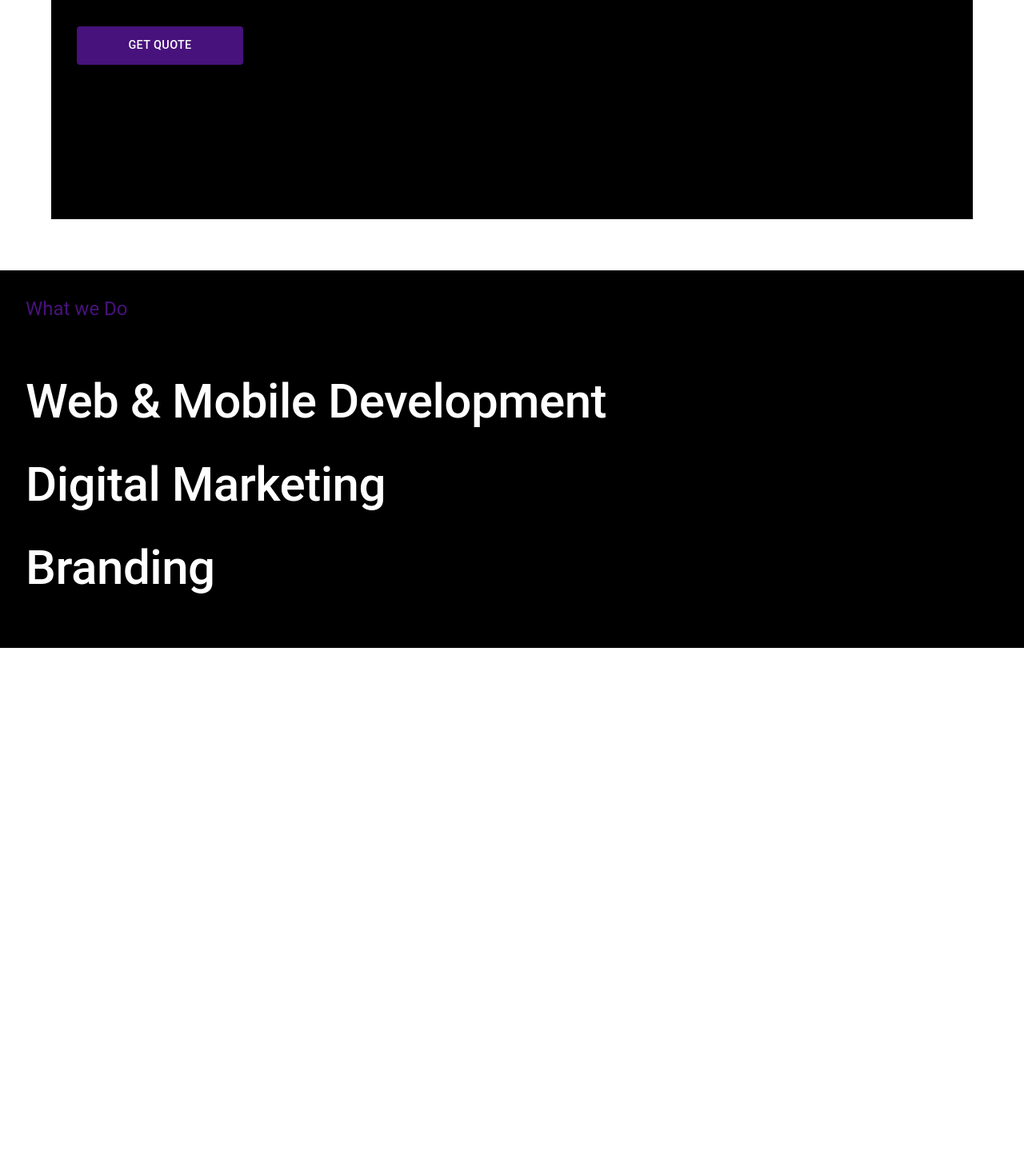
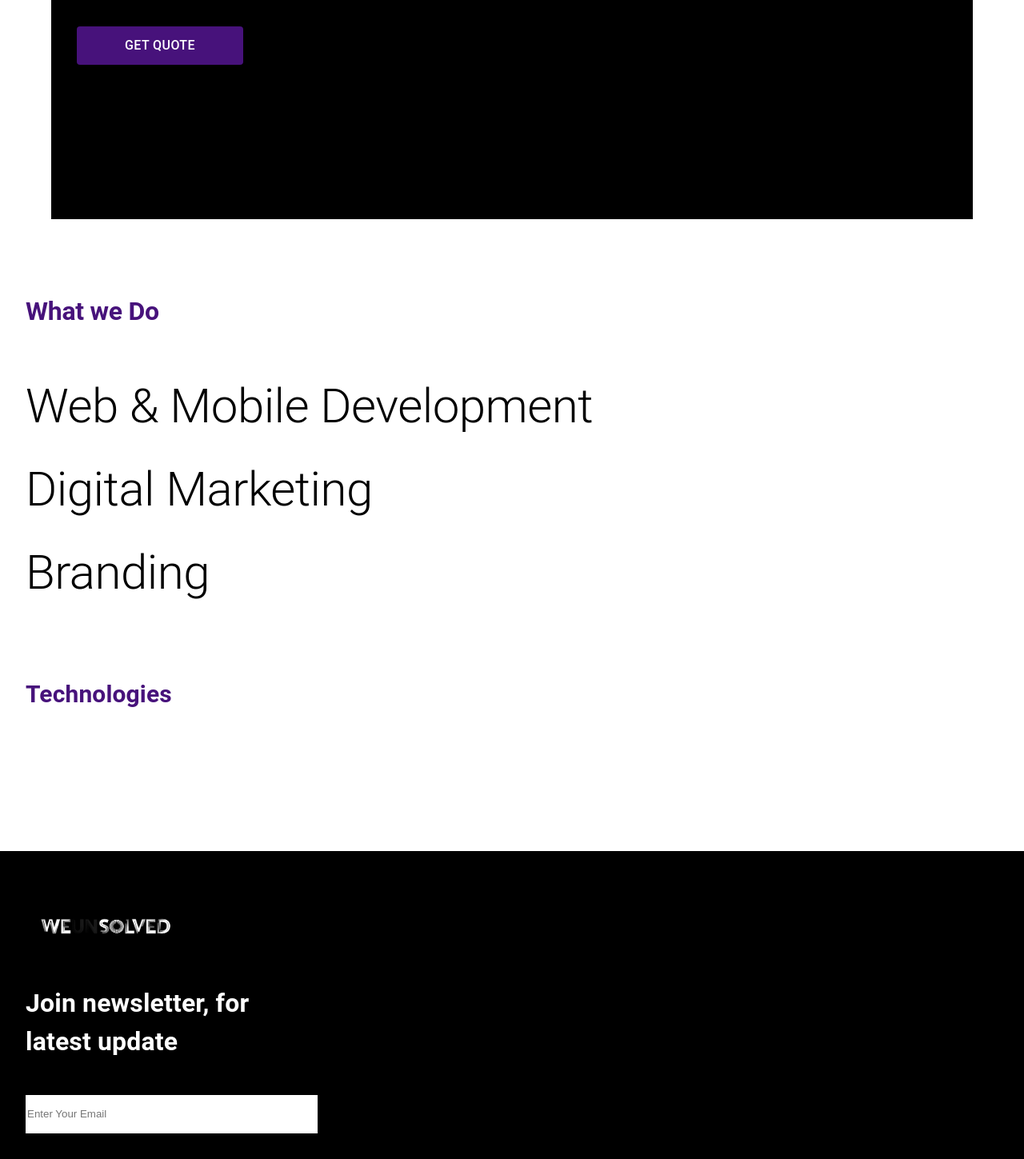
Before and after one commit to Adityakumar-blip/unsolve_agency, a React (Vite) app: page / in a window 1280 px wide. Shown: the part 1326-2775 px from the top of the page at 80% size. Before the commit the page ends 2309 px from the top, so only its background shows below. Built offline with nearby package versions, Linux system fonts and the light colour scheme.

Commit message:
footer added

```diff
--- a/index.html
+++ b/index.html
@@ -2,9 +2,9 @@
 <html lang="en">
   <head>
     <meta charset="UTF-8" />
-    <link rel="icon" type="image/svg+xml" href="/vite.svg" />
+    <link rel="icon" type="image/svg+xml" href="/favicon.ico" />
     <meta name="viewport" content="width=device-width, initial-scale=1.0" />
-    <title>Vite + React</title>
+    <title>Unsolved Agency</title>
   </head>
   <body>
     <div id="root"></div>
--- a/src/App.css
+++ b/src/App.css
@@ -68,14 +68,20 @@ h1 {
   background-color: #47127b !important;
   width: 13rem;
   height: 3rem;
-  font-size: 0.9rem !important;
+  font-size: 1rem !important;
 }
 
 /* wedo section */
 
+.wedo {
+  font-size: 2rem !important;
+  font-weight: 600 !important;
+}
+
 .wedo-main {
   padding: 2rem ;
-  background-color: black;
+  background-color: white;
+  color: black;
 }
 
 .wedo-list {
@@ -85,7 +91,7 @@ h1 {
 
 .wedo-list-heading {
   margin-bottom: 2rem !important;
-  font-weight: 500 !important;
+  /* font-weight: 500 !important; */
 }
 
 .stack-logo-container {
@@ -93,10 +99,60 @@ h1 {
   justify-content: space-evenly;
 }
 
+.sub-stack {
+  /* background-color: black; */
+  color: #47127b;
+  font-size: 1.6rem;
+  padding-left: 2rem;
+}
+
+
+
+.main-stack{
+  /* background-color: black; */
+}
+
+.footer-container {
+  background-color: black;
+  /* height: 50vh; */
+  padding: 0rem 2rem 2rem 0;
+}
+
+.left-container {
+  display: flex;
+  flex-direction: column;
+  justify-content: center;
+  margin-top: 2rem;
+  padding: 4rem 0 0 2rem;
+}
+
+.newsletter {
+  display: flex;
+  justify-content: center;
+  flex-direction: column;
+  width: 30%;
+  font-size: 2rem;
+}
+
+.newsletter input {
+  height: 3rem;
+  border: none;
+  text-decoration: none ;
+}
+
 
 /*========= mediaqueries ========== */
 
 @media only screen and (max-width: 480px) {
+
+  .wedo {
+      font-size: 1.7rem !important;
+  }
+
+  .sub-stack {
+    font-size: 1.5rem !important;
+  }
+
   .bg-video-wrap {
     width: 100vw;
     height: 50%;
@@ -123,9 +179,15 @@ h1 {
 
   .wedo-list-heading {
     font-size: 2rem !important;
+    font-weight: 600 !important;
   }
 
   .title-heading {
     font-size: 2.5rem !important;
   }
+
+  .newsletter {
+    width: 100%;
+    font-size: 1.5rem;
+  }
 }
--- a/src/App.jsx
+++ b/src/App.jsx
@@ -1,5 +1,6 @@
 import { useState } from 'react'
 import './App.css'
+import Footer from './components/Footer/Footer'
 import Header from './components/Header'
 import Expertise from './components/Home/Expertise'
 import Quote from './components/Home/Quote'
@@ -14,6 +15,7 @@ function App() {
     <Quote/>
     <WhatWeDo/>
     <Expertise/>
+    <Footer/>
     </>
   )
 }
--- /dev/null
+++ b/src/components/Footer/Footer.jsx
@@ -0,0 +1,21 @@
+import React from 'react'
+import logoImg from '../../assets/UNSOLVED.png'
+
+const Footer = () => {
+  return (
+    <div className="footer-container">
+        <div className="left-container">
+            <img src={logoImg} alt='unsolved_logo' width="200px" height="60px" />
+            <div className="newsletter">
+                <h4 style={{color:"white"}} >Join newsletter, for latest update</h4>
+                <input type='text' placeholder="Enter Your Email" />
+            </div>
+        </div>
+        <div className="right-container">
+
+        </div>
+    </div>
+  )
+}
+
+export default Footer
--- a/src/components/Home/Expertise.jsx
+++ b/src/components/Home/Expertise.jsx
@@ -1,25 +1,65 @@
-import React from 'react'
+import React from "react";
 
 const Expertise = () => {
   return (
-    <div className='main-stack' >
-        <div className='sub-stack' >
-            <marquee behaviour="scroll" direction="left" >
-                <h3>animation text</h3>
-                <div className='stack-logo-container' >
-                    <img src='https://cdn.iconscout.com/icon/free/png-512/logo-1889531-1597591.png?f=avif&w=256' alt='reactjs' width="100px" height="100px" />
-                    <img src='https://cdn.iconscout.com/icon/free/png-512/node-js-1-1174935.png?f=avif&w=256' alt='nodejs' width="100px" height="100px" />
-                    <img src='https://cdn.iconscout.com/icon/free/png-512/html-59-225995.png?f=avif&w=256' alt='nodejs' width="100px" height="100px" />
-                    <img src='https://cdn.iconscout.com/icon/free/png-512/javascript-2038874-1720087.png?f=avif&w=256' alt='nodejs' width="100px" height="100px" />
-                    <img src='https://img.icons8.com/fluency/256/css3.png' alt='nodejs' width="100px" height="100px" />
-                    <img src='https://cdn.iconscout.com/icon/free/png-256/express-8-1175029.png?f=avif&w=128' alt='nodejs' width="100px" height="100px" />
-                    <img src='https://cdn.iconscout.com/icon/free/png-512/mongodb-5-1175140.png?f=avif&w=256' alt='nodejs' width="100px" height="100px" />
-                    <img src='https://cdn.iconscout.com/icon/free/png-512/firebase-1-282796.png?f=avif&w=256' alt='nodejs' width="100px" height="100px" />
-                </div>
-            </marquee>
-        </div>
+    <div className="main-stack">
+      <div className="sub-stack">
+        <h3>Technologies</h3>
+        <marquee behaviour="scroll" direction="left">
+          <div className="stack-logo-container">
+            <img
+              src="https://cdn.iconscout.com/icon/free/png-512/logo-1889531-1597591.png?f=avif&w=256"
+              alt="reactjs"
+              width="100px"
+              height="100px"
+            />
+            <img
+              src="https://cdn.iconscout.com/icon/free/png-512/node-js-1-1174935.png?f=avif&w=256"
+              alt="nodejs"
+              width="100px"
+              height="100px"
+            />
+            <img
+              src="https://cdn.iconscout.com/icon/free/png-512/html-59-225995.png?f=avif&w=256"
+              alt="nodejs"
+              width="100px"
+              height="100px"
+            />
+            <img
+              src="https://cdn.iconscout.com/icon/free/png-512/javascript-2038874-1720087.png?f=avif&w=256"
+              alt="nodejs"
+              width="100px"
+              height="100px"
+            />
+            <img
+              src="https://img.icons8.com/fluency/256/css3.png"
+              alt="nodejs"
+              width="100px"
+              height="100px"
+            />
+            <img
+              src="https://cdn.iconscout.com/icon/free/png-256/express-8-1175029.png?f=avif&w=128"
+              alt="nodejs"
+              width="100px"
+              height="100px"
+            />
+            <img
+              src="https://cdn.iconscout.com/icon/free/png-512/mongodb-5-1175140.png?f=avif&w=256"
+              alt="nodejs"
+              width="100px"
+              height="100px"
+            />
+            <img
+              src="https://cdn.iconscout.com/icon/free/png-512/firebase-1-282796.png?f=avif&w=256"
+              alt="nodejs"
+              width="100px"
+              height="100px"
+            />
+          </div>
+        </marquee>
+      </div>
     </div>
-  )
-}
+  );
+};
 
-export default Expertise
+export default Expertise;
--- a/src/components/Home/WhatWeDo.jsx
+++ b/src/components/Home/WhatWeDo.jsx
@@ -7,23 +7,23 @@ const WhatWeDo = () => {
     <>
     <Box className="wedo-main">
         <Box className="wedo-main-heading">
-            <Typography variant='h5' color="#47127b" >
+            <Typography variant='h2' className='wedo' color="#47127b" >
                 What we Do
             </Typography>
         </Box>
         <Box className="wedo-list">
             <Box>
-                <Typography variant='h2' className='wedo-list-heading' color="white">
+                <Typography variant='h2' className='wedo-list-heading' color="black">
                     Web & Mobile Development
                 </Typography>
             </Box>
             <Box>
-                <Typography variant='h2' className='wedo-list-heading' color="white">
+                <Typography variant='h2' className='wedo-list-heading' color="black">
                     Digital Marketing
                 </Typography>
             </Box>
             <Box>
-                <Typography variant='h2' className='wedo-list-heading' color="white">
+                <Typography variant='h2' className='wedo-list-heading' color="black">
                     Branding
                 </Typography>
             </Box>
```
Also changed, not shown: src/assets/UNSOLVED.png (added), 1 other file (tests, documents, lock files or other folders).
